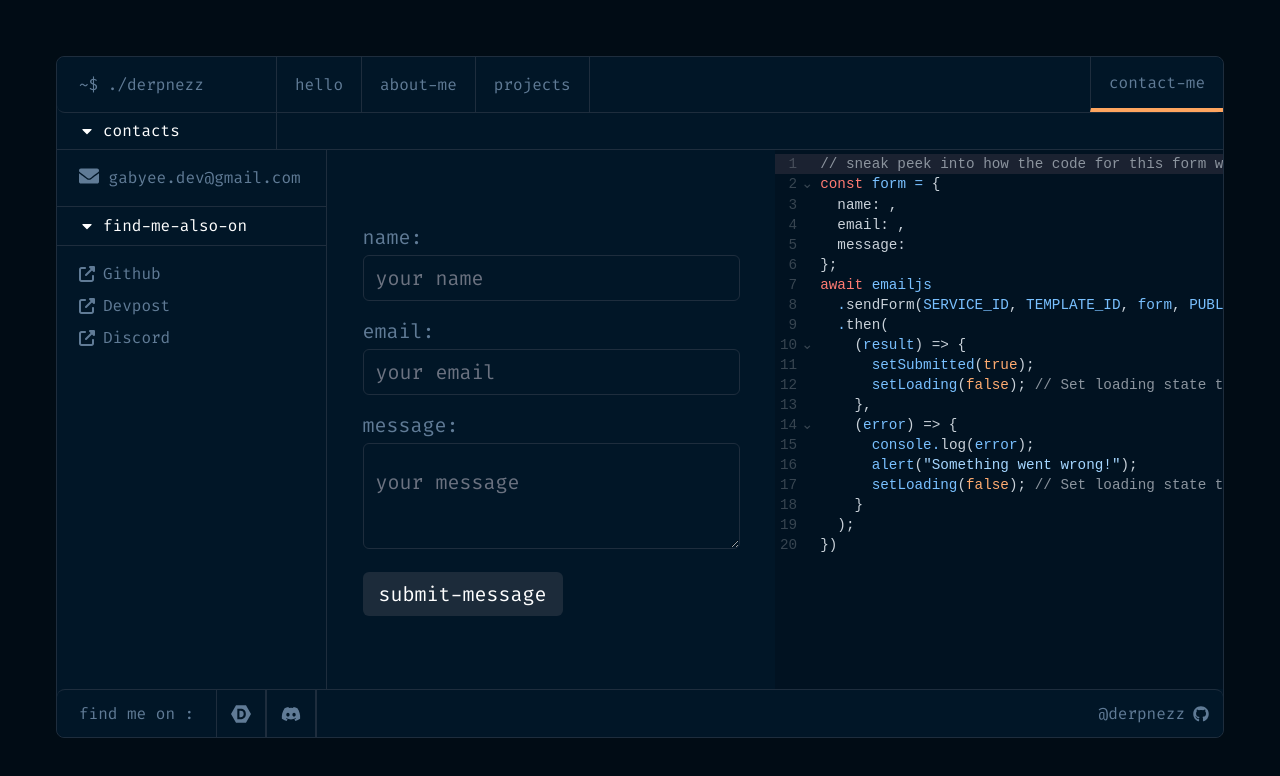
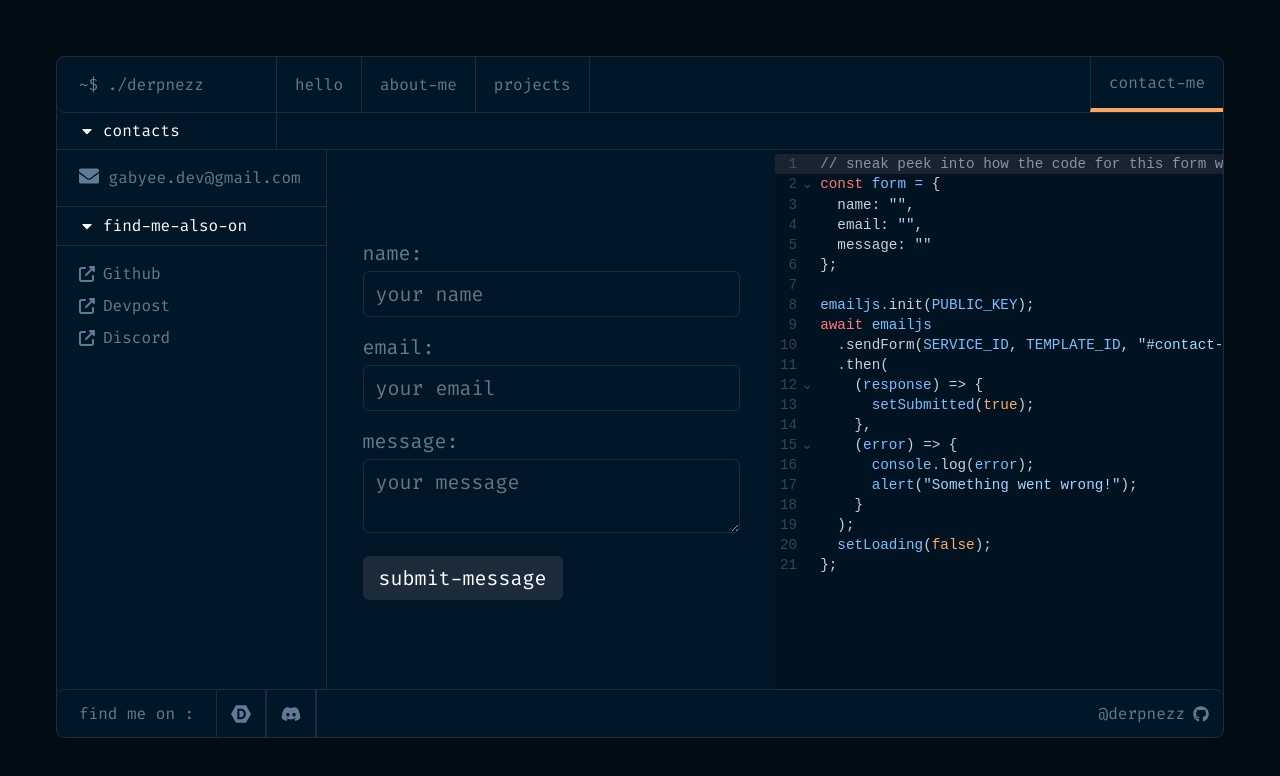
Before and after one commit to Derpnezz/portfolio, a Next.js app: page /contact in a window 1280 px wide. Shown: the top 776 px of the page. Built offline with nearby package versions, Linux system fonts and the light colour scheme.

Commit message:
Add files via upload

```diff
--- a/src/app/contact/form.tsx
+++ b/src/app/contact/form.tsx
@@ -20,9 +20,10 @@ const FormComponent: React.FC<FormComponentProps> = ({ setFormData }) => {
     formState: { errors }, // Add errors from formState
   } = useForm<FormData>();
 
-  const SERVICE_ID = process.env.EMAILJS_SERVICE_ID;
-  const TEMPLATE_ID = process.env.EMAILJS_TEMPLATE_ID;
-  const PUBLIC_KEY = process.env.EMAILJS_PUBLIC_KEY;
+  const PUBLIC_KEY = "A2UN5UBlcGeTNODnu";
+  const SERVICE_ID = "service_3njf6s3";
+  const TEMPLATE_ID = "template_5wtg1he";
+  emailjs.init(PUBLIC_KEY);
 
   const [submitted, setSubmitted] = useState(false); // State to track form submission
   const [loading, setLoading] = useState(false); // State to track loading state
@@ -39,19 +40,18 @@ const FormComponent: React.FC<FormComponentProps> = ({ setFormData }) => {
     setLoading(true); // Set loading state to true
 
     await emailjs
-      .sendForm(SERVICE_ID, TEMPLATE_ID, "#contact-form", PUBLIC_KEY)
+      .sendForm(SERVICE_ID, TEMPLATE_ID, "#contact-form")
       .then(
-        (result) => {
+        (response) => {
           setSubmitted(true);
-          setLoading(false); // Set loading state to false
         },
         (error) => {
           console.log(error);
           alert("Something went wrong!");
-          setLoading(false); // Set loading state to false
         }
       );
-  };
+      setLoading(false);
+    };
 
   return (
     <div className="w-[90%] flex-col flex h-full justify-center items-center">
@@ -100,7 +100,7 @@ const FormComponent: React.FC<FormComponentProps> = ({ setFormData }) => {
             <textarea
               {...register("message", { required: true })}
               placeholder="your message"
-              className="placeholder-gray-500 mt-1 w-full px-3 py-6 border border-line rounded-md focus:outline-secondaryBrightPurple focus:ring-primary focus:border-primary sm:text-sm bg-transparent lg:text-lg xl:text-xl"
+              className="placeholder-gray-500 mt-1 w-full px-3 py-2 border border-line rounded-md focus:outline-secondaryBrightPurple focus:ring-primary focus:border-primary sm:text-sm bg-transparent lg:text-lg xl:text-xl"
             />
             {errors.message && (
               <p className="text-red-500 text-sm pl-2">Message is required</p>
@@ -120,14 +120,14 @@ const FormComponent: React.FC<FormComponentProps> = ({ setFormData }) => {
       ) : (
         <div className="text-center">
           <p className="text-xl font-bold lg:text-2xl">
-            Thank you 🤘 I have received your email.
+            Thank you!
           </p>
           <p className="text-lg lg:text-lg xl:text-xl">
             I shall respond to you shortly.
           </p>
           <button
             className="mt-4 px-4 py-2 bg-buttonbackground text-white rounded-md lg:text-lg xl:text-xl"
-            onClick={resetForm}
+            onClick={() => location.reload()}
           >
             submit-new-message
           </button>
--- a/src/app/contact/mobile/contactmobile.tsx
+++ b/src/app/contact/mobile/contactmobile.tsx
@@ -43,15 +43,6 @@ export default function ContactMobile() {
         {/* Social Links */}
         <div className="flex flex-col space-y-2 mt-8">
           <div className="font-semibold text-white">Find me also on:</div>
-          <a
-            href={`mailto:${user.email}`}
-            target="_blank"
-            rel="noopener noreferrer"
-            className="text-secondaryLightBlue hover:text-white flex items-center"
-          >
-            <FaEnvelope />
-            <span className="ml-2">{user.email}</span>
-          </a>
           {socials.map((social, index) => (
             <a
               key={index + 1}
--- a/src/app/contact/web/contactweb.tsx
+++ b/src/app/contact/web/contactweb.tsx
@@ -33,24 +33,25 @@ export default function ContactWeb() {
   // const codesnippet = `I joined Virginia Tech in the Fall of 23, Throughout the semester, I have taken numerous courses including but not limited to Modelling and Evaluation, Information Visualization, Artificial Intelligence, Machine Learning 1, Web Development`;
   const codesnippet = `// sneak peek into how the code for this form works
 const form = {
-  name: ${formData.name ?? ""},
-  email: ${formData.email ?? ""},
-  message: ${formData.message ?? ""}
+  name: "${formData.name ?? ""}",
+  email: "${formData.email ?? ""}",
+  message: "${formData.message ?? ""}"
 };
+
+emailjs.init(PUBLIC_KEY);
 await emailjs
-  .sendForm(SERVICE_ID, TEMPLATE_ID, form, PUBLIC_KEY)
+  .sendForm(SERVICE_ID, TEMPLATE_ID, "#contact-form")
   .then(
-    (result) => {
+    (response) => {
       setSubmitted(true);
-      setLoading(false); // Set loading state to false
     },
     (error) => {
       console.log(error);
       alert("Something went wrong!");
-      setLoading(false); // Set loading state to false
     }
   );
-})`;
+  setLoading(false);
+};`;
 
   //code mirror
   // forms
```
